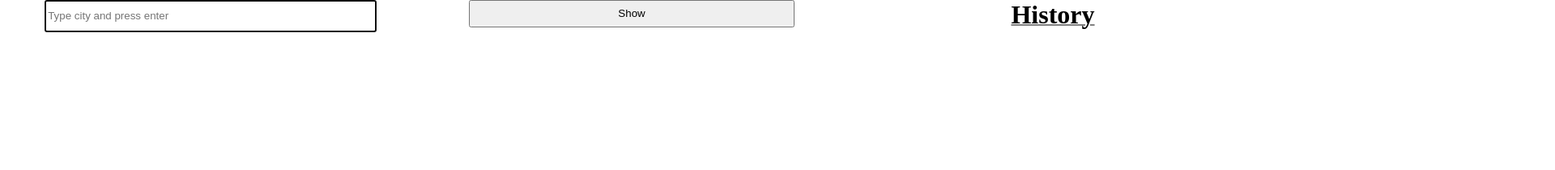
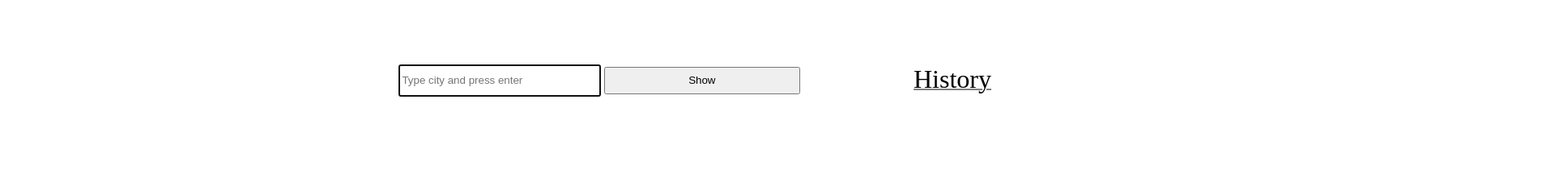
Before and after one commit to romirov/otus_base_js, a website: page index.html in a window 1280 px wide. Shown: the whole page at 81% size, 1920 px wide, since content can reach past the window. Drawn offline with Linux system fonts and the light colour scheme.

Commit message:
refactored

```diff
--- a/index.html
+++ b/index.html
@@ -7,8 +7,9 @@
     <link rel="stylesheet" href="src/styles/style.css" />
   </head>
   <body>
-    <div class="weather">
+    <main class="weather">
       <div class="inpuField">
+        <form>
           <input
             id="userInput"
             class="input inputSize"
@@ -16,10 +17,8 @@
             required
             autofocus
           />
-      </div>
-
-      <div class="inputFieldButton">
           <button id="button" class="button inputSize">Show</button>
+        </form>
       </div>
 
       <div id="selectedCityMap" class="selectedCityMap"></div>
@@ -27,11 +26,11 @@
       <div id="selectedCityWeather" class="selectedCityWeather"></div>
 
       <div class="history">
-        <h1>History</h1>
+        <p>History</p>
+        <ul id="memorizedCities" class="memorizedCities">
+        </ul>
       </div>
-
-      <div id="memorizedCities" class="memorizedCities"></div>
-    </div>
+    </main>
     <script type="module" src="src/script.js"></script>
   </body>
 </html>
--- a/src/WeatherInCurrentCity.js
+++ b/src/WeatherInCurrentCity.js
@@ -9,9 +9,8 @@
  * функция должна возвращать (Promise) данные с информацией о погоде в текущем городе
  *
  */
-// export async function getWeatherInCurrentCity() {
+export async function getWeatherInCurrentCity() {
   //     const url = "https://get.geojs.io/v1/ip/geo.json";
-
   //     try {
   //         const response = await fetch(url);
   //         return await response.json();
@@ -19,4 +18,4 @@
   //         console.error("Error:", error);
   //         return null;
   //       }
-// }
+}
--- a/src/styles/style.css
+++ b/src/styles/style.css
@@ -8,10 +8,10 @@ html {
 
 .weather {
   display: grid;
-  grid-template-columns: repeat(3, 32.5rem) 22rem;
+  grid-template-columns: 32.5rem 22rem;
   grid-template-rows: 8rem 40rem;
   width: 1450px;
-  margin: 0 auto;
+  margin: 5rem 30rem;
 }
 
 .inpuField {
@@ -21,18 +21,19 @@ html {
 
 .inputSize {
   height: 2.1rem;
-  width: 25.1rem;
+  width: 15.1rem;
 }
 
 .inpuFieldButton {
-  grid-column: 2;
+  grid-column: 1;
   grid-row: 1/2;
 }
 
 .history {
-  grid-column: 3;
+  grid-column: 2;
   grid-row: 1/2;
   text-decoration: underline 2px grey;
+  font-size: 2rem;
 }
 
 .selectedCityMap {
@@ -41,11 +42,11 @@ html {
 }
 
 .selectedCityWeather {
-  grid-column: 2;
+  grid-column: 1;
   grid-row: 2/2;
 }
 
 .memorizedCities {
-  grid-column: 3;
+  grid-column: 2;
   grid-row: 2/2;
 }
```
Lines whose indentation alone changed are shown as unchanged.
